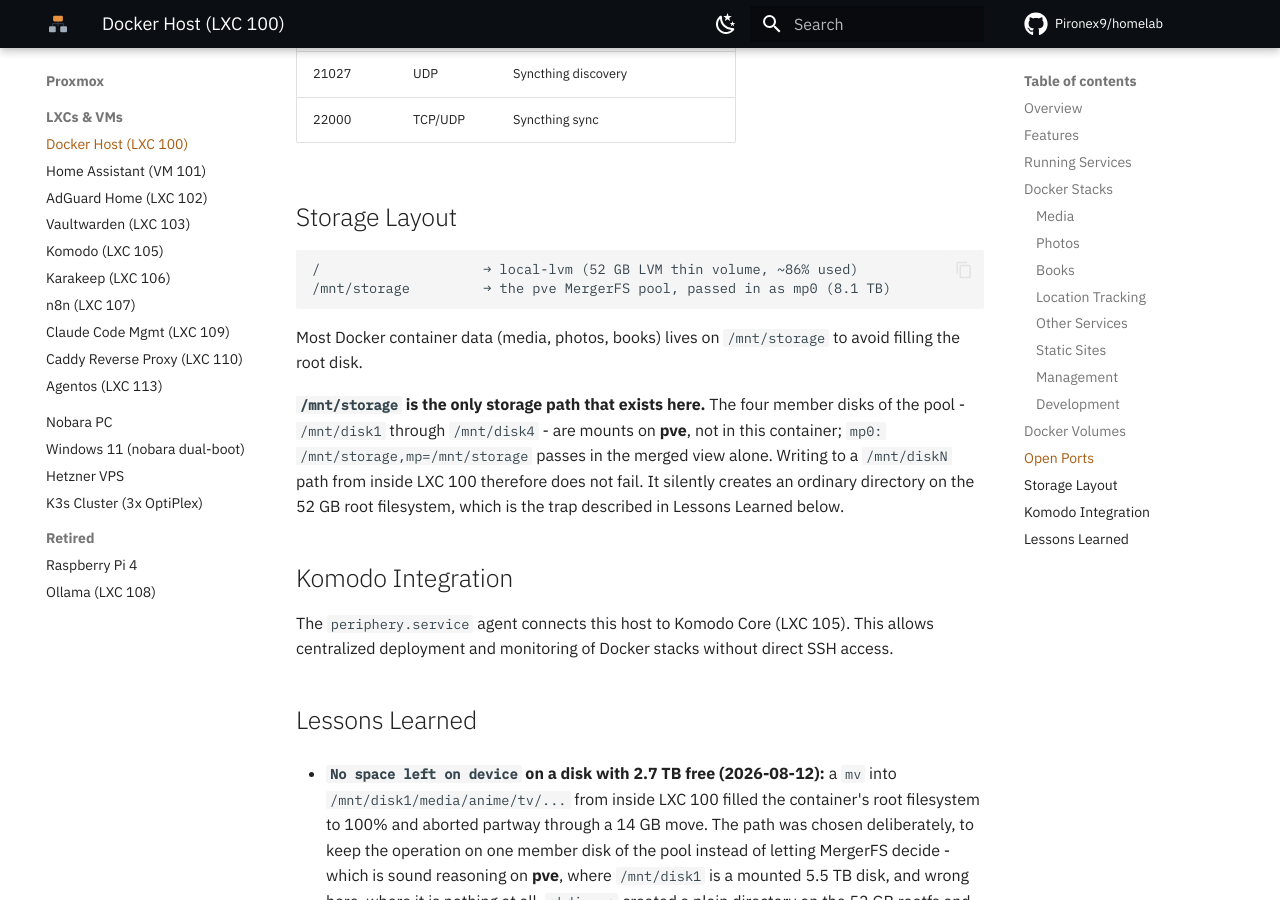
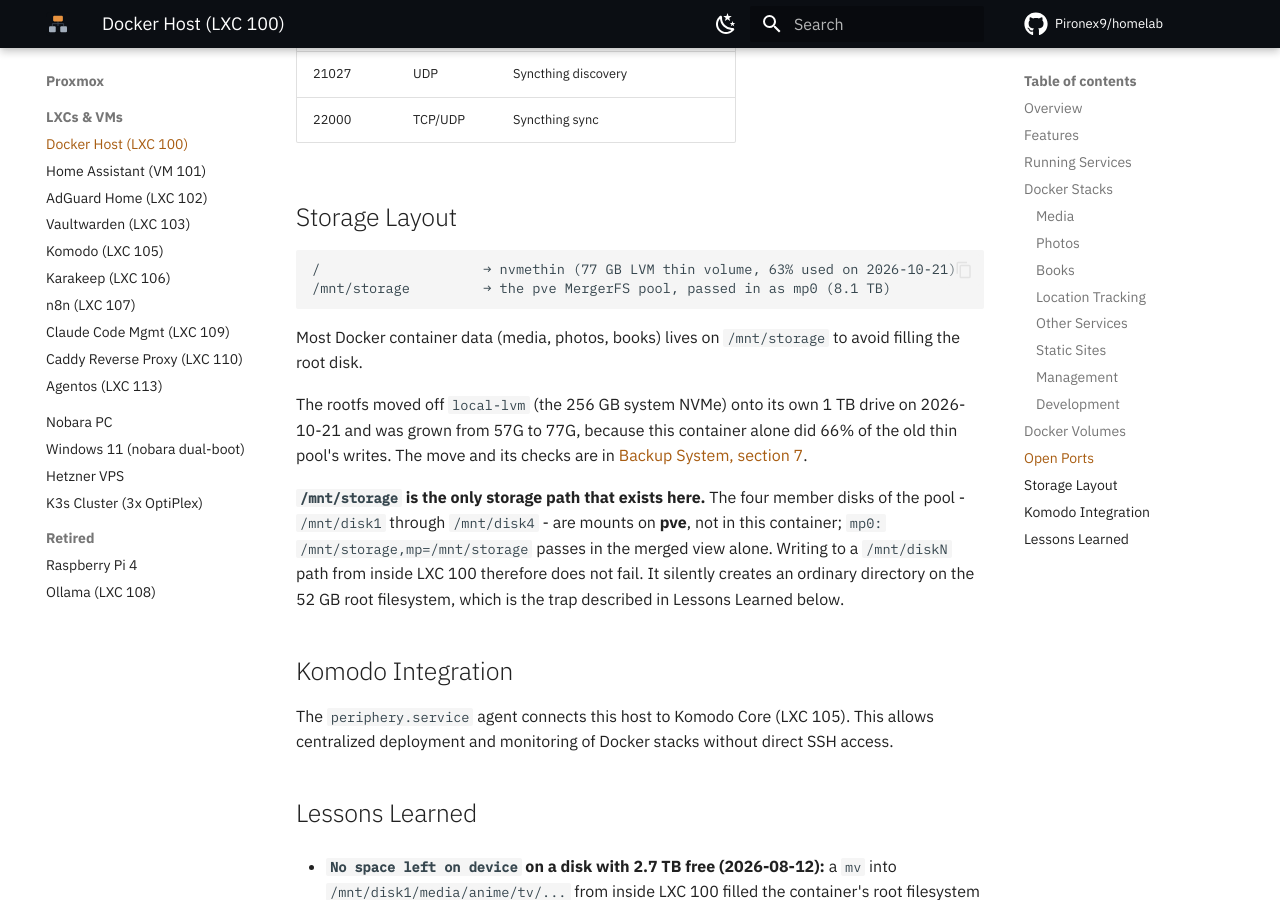
Before and after one commit to Pironex9/homelab, an MkDocs documentation site: the page built from docs/hosts/docker-host.md, in a window 1280 px wide and 900 px high, scrolled down 6816 px. Built offline with MkDocs 1.6.1 and Material for MkDocs 9.7.7, drawn with Linux system fonts in a browser that asks for light colours; comment, search, counter and statistics services are not loaded; some of the changed text lies outside the part shown.

Commit message:
docs(docker-host): rootfs now 77G on the new NVMe
The overview still said 48 GB on local-lvm and called the MergerFS
pool a ZFS pool; the storage layout said 52 GB at 86%. Updated to the
77G nvmethin volume after the 2026-10-21 move and grow, with a link to
the backup doc that records the move.

````diff
--- a/docs/hosts/docker-host.md
+++ b/docs/hosts/docker-host.md
@@ -11,8 +11,8 @@
 | Kernel | 6.17.4-1-pve |
 | CPU | 4 cores |
 | RAM | 8 GB |
-| Disk | 48 GB (local-lvm, LVM thin) |
-| Storage mount | `/mnt/storage` → ZFS pool (8.1 TB) |
+| Disk | 77 GB (`nvmethin`, LVM thin on the Kingston KC3000, since 2026-10-21) |
+| Storage mount | `/mnt/storage` → the pve MergerFS pool (8.1 TB) |
 | Purpose | Primary Docker host - all self-hosted services |
 
 ## Features
@@ -164,11 +164,13 @@
 ## Storage Layout
 
 ```
-/                    → local-lvm (52 GB LVM thin volume, ~86% used)
+/                    → nvmethin (77 GB LVM thin volume, 63% used on 2026-10-21)
 /mnt/storage         → the pve MergerFS pool, passed in as mp0 (8.1 TB)
 ```
 
 Most Docker container data (media, photos, books) lives on `/mnt/storage` to avoid filling the root disk.
+
+The rootfs moved off `local-lvm` (the 256 GB system NVMe) onto its own 1 TB drive on 2026-10-21 and was grown from 57G to 77G, because this container alone did 66% of the old thin pool's writes. The move and its checks are in [Backup System, section 7](../proxmox/15_Proxmox_Backup_System_Documentation.md).
 
 **`/mnt/storage` is the only storage path that exists here.** The four member disks of the pool - `/mnt/disk1` through `/mnt/disk4` - are mounts on **pve**, not in this container; `mp0: /mnt/storage,mp=/mnt/storage` passes in the merged view alone. Writing to a `/mnt/diskN` path from inside LXC 100 therefore does not fail. It silently creates an ordinary directory on the 52 GB root filesystem, which is the trap described in Lessons Learned below.
 
````
